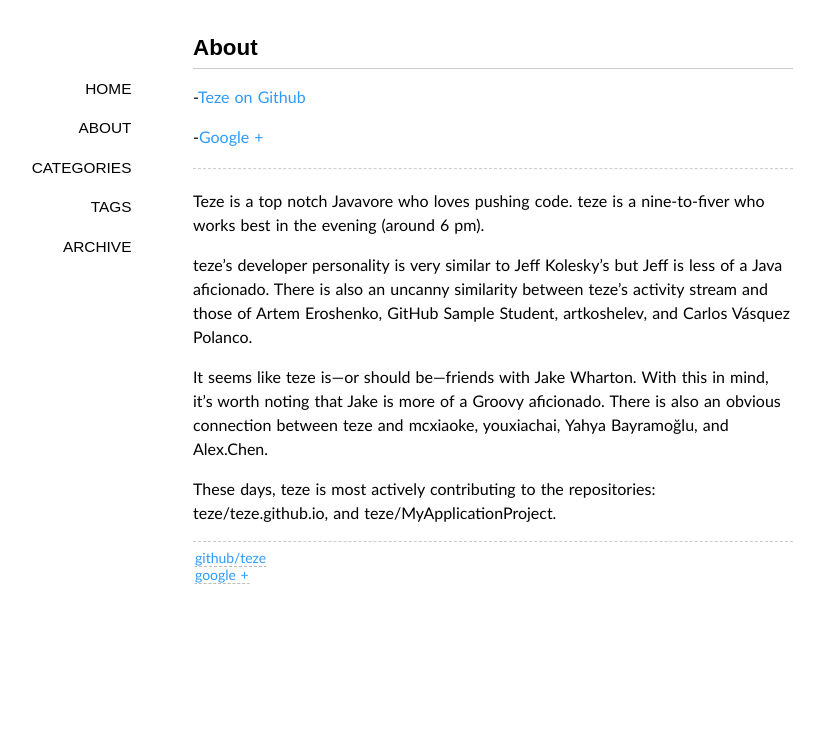
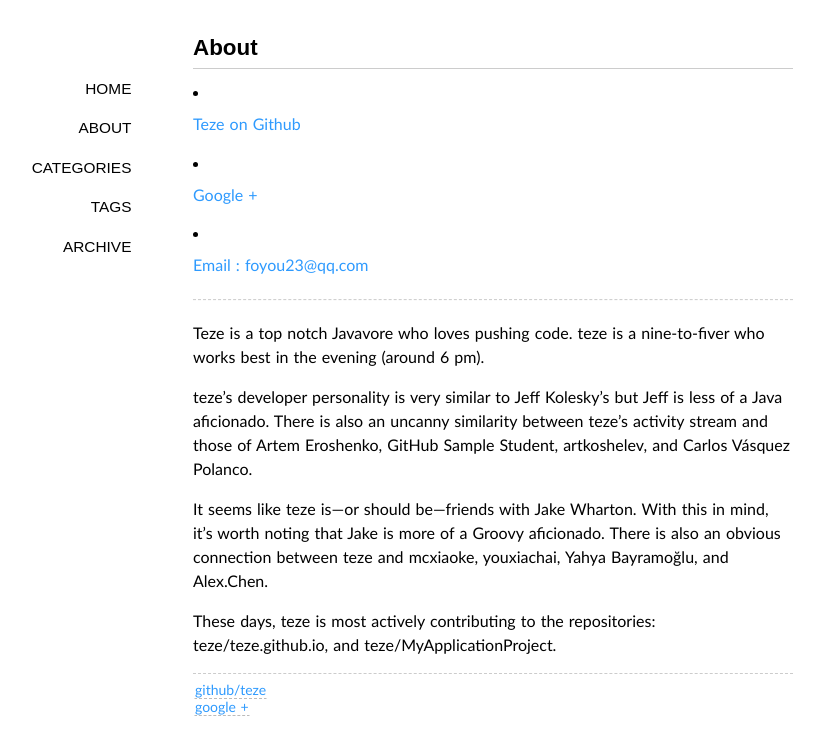
Before and after one commit to teze/teze.github.io, a Jekyll site: the page built from about/index.md, in a window 1280 px wide. Shown: the top 755 px of the page, without its empty margins (147-971 px from the left). Built offline with Jekyll 4.4.1, drawn with Linux system fonts in a browser that asks for light colours; some web fonts are replaced; Markdown is read by kramdown in place of the engine named in the settings; comment, search, counter and statistics services are not loaded.

Commit message:
update about/index.md

```diff
--- a/about/index.md
+++ b/about/index.md
@@ -4,9 +4,11 @@ layout: page
 comments: yes
 ---
 
--[Teze on Github](https://github.com/teze)
+- [Teze on Github](https://github.com/teze)
 
--[Google +](https://plus.google.com/117534008140170831687/posts)
+- [Google +](https://plus.google.com/117534008140170831687/posts)
+
+- [Email :]() <foyou23@qq.com>
 
 ----------------
 
```
